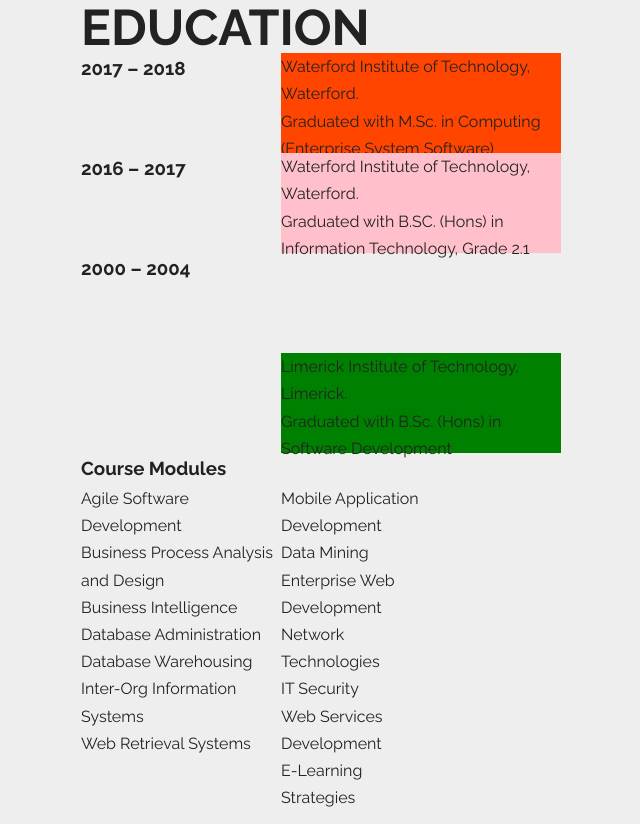
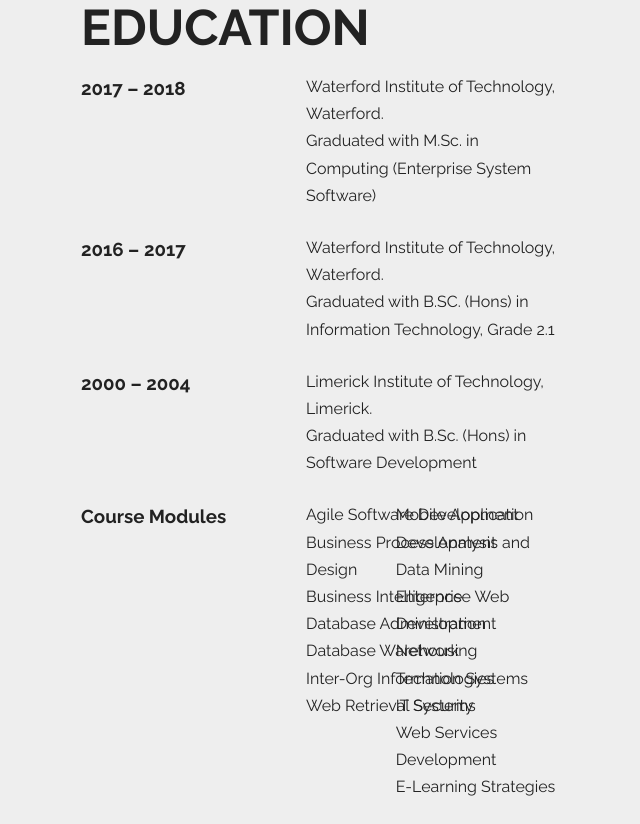
Before and after one commit to tobsirl/Personal-Website, a website: page index.html in a window 1280 px wide. Shown: the part 796-1620 px from the top of the page, without its empty margins (319-959 px from the left). Drawn offline with Linux system fonts and the light colour scheme.

Commit message:
Finished the grid and place each item, more work on the overall feel

```diff
--- a/sass/base/_typography.scss
+++ b/sass/base/_typography.scss
@@ -24,6 +24,7 @@
   font-size: 50px;
   line-height: 50px;
   margin: 0px;
+  margin-bottom: 2rem;
 }
 
 .heading-primary-main {
--- a/sass/pages/_home.scss
+++ b/sass/pages/_home.scss
@@ -6,11 +6,14 @@
 
   .container {
     display: grid;
-    grid-template-columns: 200px repeat(2, 1fr);
-    grid-template-rows: repeat(4, 100px);
+    grid-template-columns: 200px repeat(2, auto);
+    grid-template-rows: repeat(4, auto);
+    grid-gap: 25px;
     justify-items: left;
+
     //align-content: center;
   }
+
   .year1 {
     grid-column: 1 / 1;
   }
@@ -20,32 +23,40 @@
   }
 
   .year3 {
-    grid-column: 1 / 3;
+    grid-column: 1;
   }
 
   .course {
-    grid-column: 1 / 4;
+    grid-column: 1;
+    grid-row: 4;
+    // background: blueviolet;
   }
 
   .paragraph1 {
     grid-column: 2 / 4;
-    background: orangered;
+    // background: orangered;
   }
   .paragraph2 {
     grid-column: 2 / 4;
-    background: pink
+    // background: pink
   }
   .paragraph3 {
     grid-column: 2 / 4;
-    background: green
+    grid-row: 3;
+    // background: green
   }
-}
 
-.modules__section-left {
-}
+  .modules__section-left {
+    grid-column: 2 / 4;
+    grid-row: 4;
+    // background: red
+  }
 
-.modules__section-right {
-  //grid-row:  3 / 4;
+  .modules__section-right {
+    grid-column: 3;
+    grid-row: 4;
+    // background: yellow;
+  }
 }
 
 .module__list {
```
Also changed, not shown: css/style.css.
